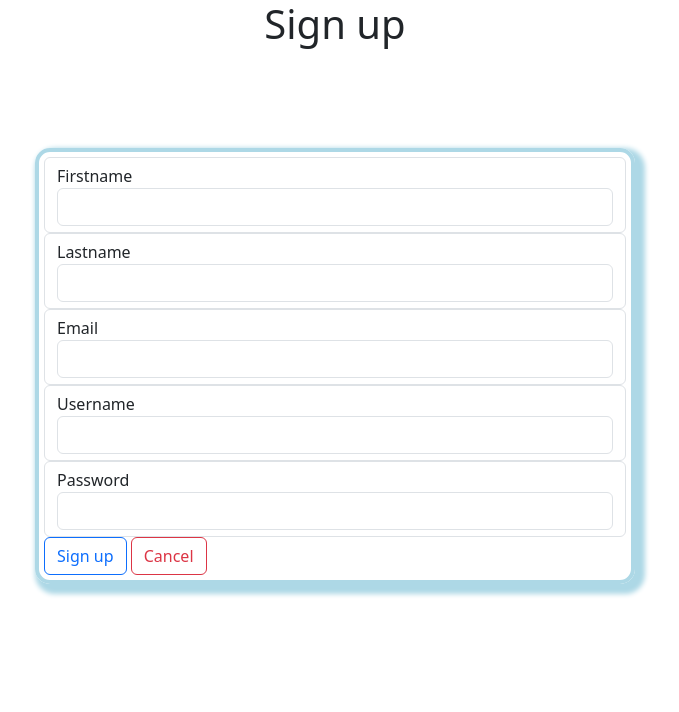
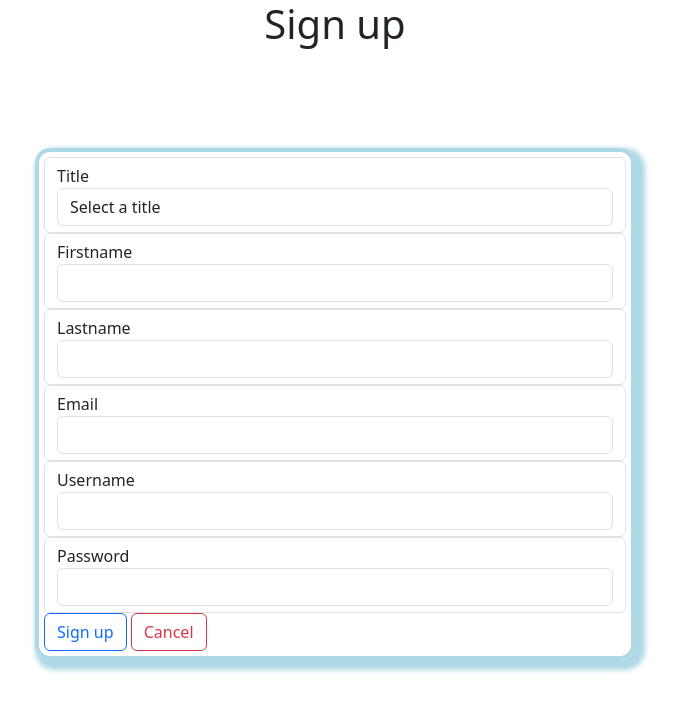
Before and after one commit to Ettie1/puresure, a Node server app: page /loginsignup/signup in a window 1280 px wide. Shown: the top 712 px of the page, without its empty margins (305-984 px from the left). Run offline with Node 20, Linux system fonts and the light colour scheme.

Commit message:
SignupFix

```diff
--- a/routes/loginsignupRouter.js
+++ b/routes/loginsignupRouter.js
@@ -64,6 +64,8 @@ router.get('/signup', (req, res)=>{
 })
 
 router.post('/signup', (req, res)=>{
+    if(req.body.title === "Select a title") res.redirect('/loginsignup/signup')
+
     con.query(`INSERT INTO Signup(Firstname, Lastname, Email, Username, Password)values('${req.body.firstname}','${req.body.lastname}','${req.body.email}','${req.body.username}','${req.body.password}')`)
     con.query(`INSERT INTO User(Username, Password)values('${req.body.username}','${req.body.password}')`)
     res.redirect('/loginsignup')
--- a/views/loginsignup/signup.ejs
+++ b/views/loginsignup/signup.ejs
@@ -13,6 +13,19 @@
     <form action="/loginsignup/signup" method="post">
         <div id="pnlLogin">
 
+            <div class="form-control">
+                <!-- <div class="iback">
+                <span class="fa fa-user" style="font-size: 24px;"></span>
+                </div> -->
+                <label for="title">Title</label>
+
+                <select class="form-control" name="title" required>
+                    <option>Select a title</option>
+                    <option>Mr</option>
+                    <option>Ms</option>
+                </select>
+
+            </div>
 
             <div class="form-control">
                 <!-- <div class="iback">
@@ -28,7 +41,7 @@
                 </div> -->
                 <label for="lastname">Lastname</label>
 
-                <input name="lastname" type="password" class="form-control" name="lastname"/>
+                <input name="lastname" type="text" class="form-control" name="lastname"/>
             </div>
 
             <div class="form-control">
```
